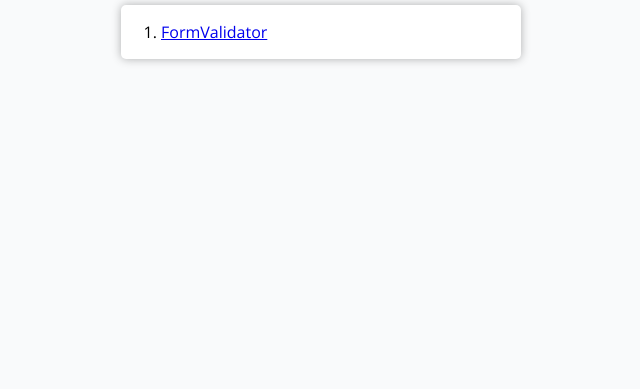
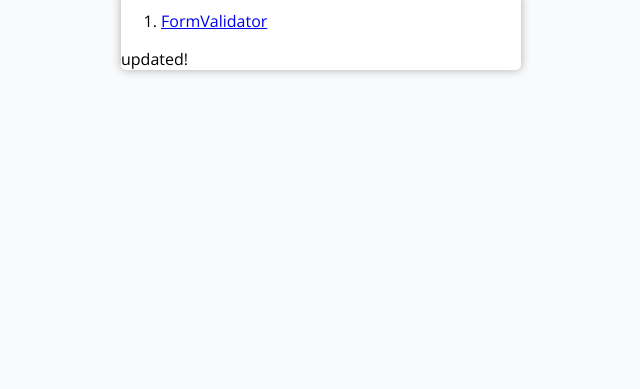
Before and after one commit to MaisonJ0000/VanillaProjects, a website: page index.html in a window 1280 px wide. Shown: the part 411-800 px from the top of the page, without its empty margins (319-959 px from the left). Drawn offline with nearby package versions, Linux system fonts and the light colour scheme.

Commit message:
update for deploy checking

```diff
--- a/index.html
+++ b/index.html
@@ -16,6 +16,7 @@
       <ol>
         <li><a href="./FormValidator">FormValidator</a></li>
       </ol>
+      <div>updated!</div>
     </div>
   </body>
 </html>
```
